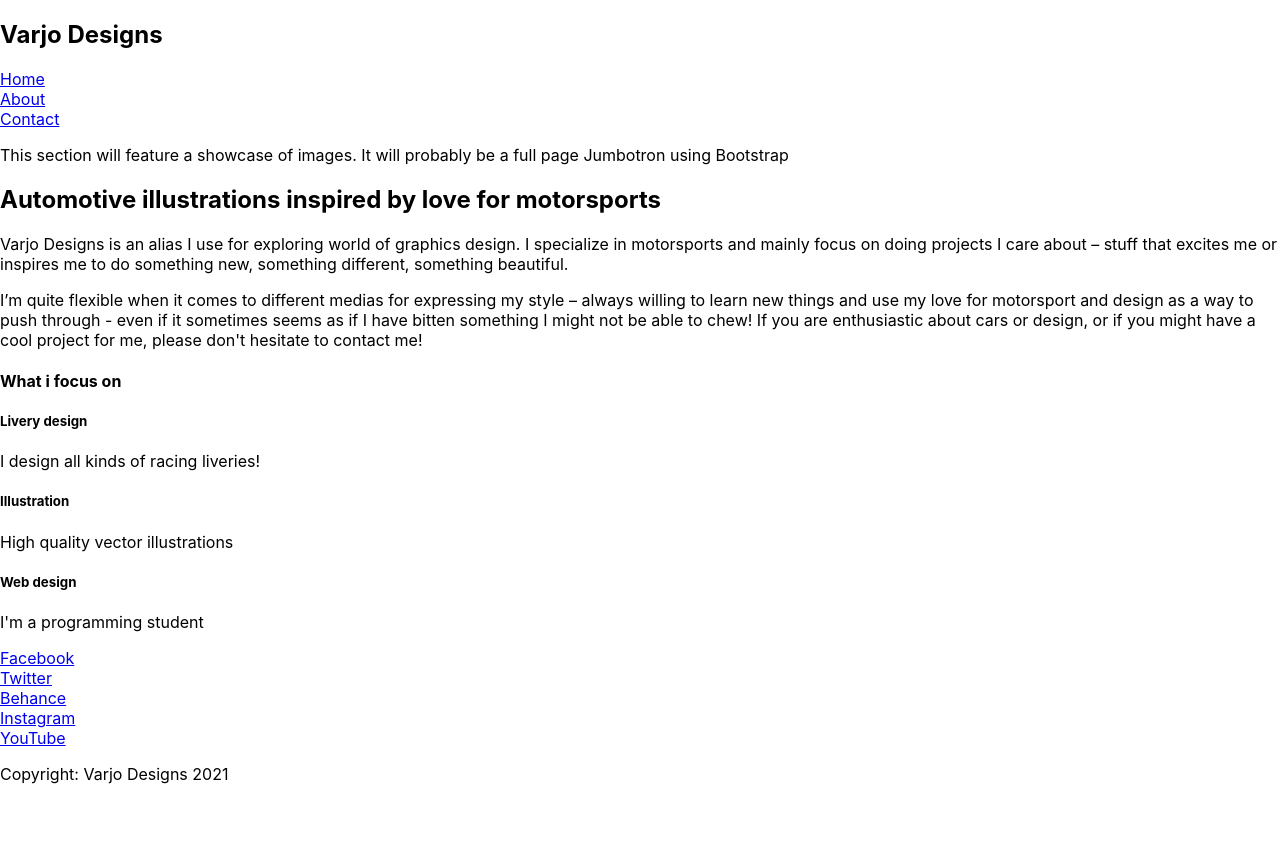
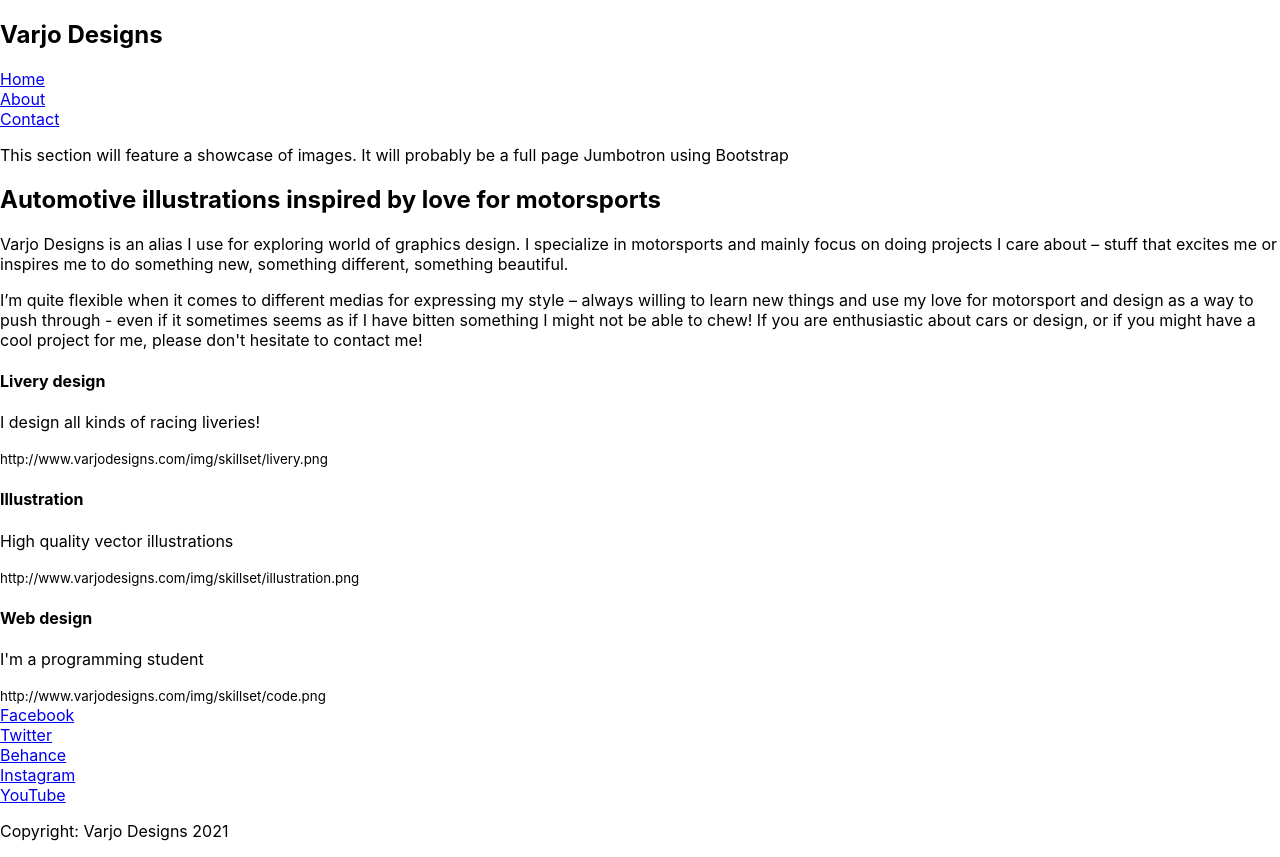
Before and after one commit to VarjoDesigns/react-varjodesigns, a React (Create React App) app: page / in a window 1280 px wide. Before the commit the page ends 800 px from the top, so only its background shows below. Built offline with nearby package versions, Linux system fonts and the light colour scheme.

Commit message:
Update what i do

```diff
--- a/src/sections/Whatido.js
+++ b/src/sections/Whatido.js
@@ -1,27 +1,36 @@
-import React from 'react';
+import React, { useState } from 'react';
 
 export default function Whatido () {
 
+    const [whatido, setWhatido] = useState([
+        {
+            title: "Livery design",
+            desc: "I design all kinds of racing liveries!",
+            img: "http://www.varjodesigns.com/img/skillset/livery.png",
+        },
+        {
+            title: "Illustration",
+            desc: "High quality vector illustrations",
+            img: "http://www.varjodesigns.com/img/skillset/illustration.png",
+        },
+        {
+            title: "Web design",
+            desc: "I'm a programming student",
+            img: "http://www.varjodesigns.com/img/skillset/code.png",
+        },
+    ]);
+
     return(
         <div>
-            <h4>
-                What i focus on
-            </h4>
-
-            <h5>Livery design</h5>
-            <p>
-                I design all kinds of racing liveries!
-            </p>
-
-            <h5>Illustration</h5>
-            <p>
-                High quality vector illustrations
-            </p>
-
-            <h5>Web design</h5>
-            <p>
-                I'm a programming student
-            </p>
+            { whatido.map( whatido => {
+                return(
+                    <div key={ whatido.title }>
+                        <h4> {whatido.title} </h4>
+                        <p> {whatido.desc} </p>
+                        <small> {whatido.img} </small>
+                    </div>
+                )
+            })}
         </div>
     )
 }
```
